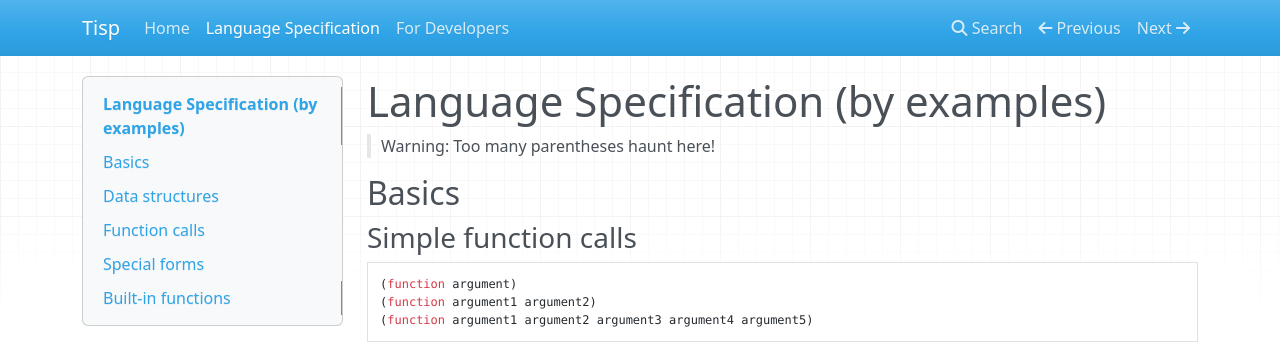
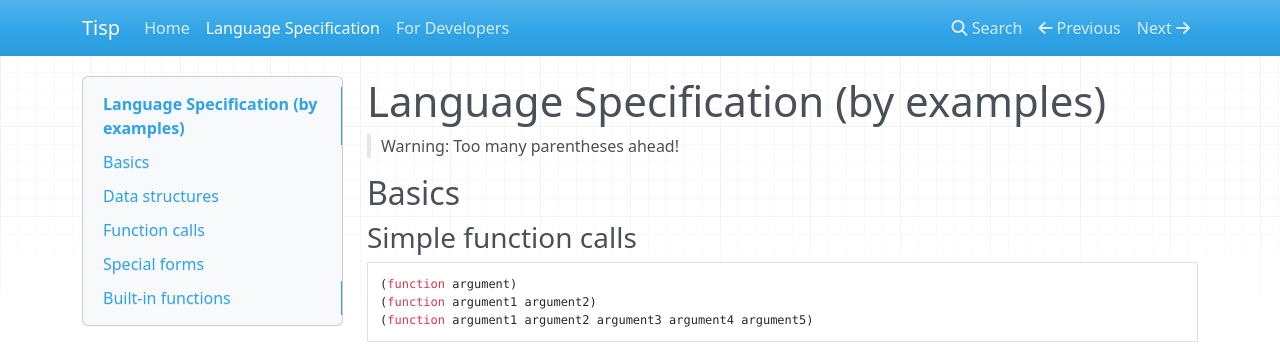
Before and after one commit to cloe-lang/cloe, an MkDocs documentation site: the page built from docs/language_specification.md, in a window 1280 px wide and 900 px high. Shown: the top 344 px of the window. Built offline with MkDocs 1.6.1, drawn with Linux system fonts in a browser that asks for light colours; nearby versions of some CDN libraries; old or Windows-style settings are respelled for this version of MkDocs.

Commit message:
Poke documentation

```diff
--- a/docs/language_specification.md
+++ b/docs/language_specification.md
@@ -1,6 +1,6 @@
 # Language Specification (by examples)
 
-> Warning: Too many parentheses haunt here!
+> Warning: Too many parentheses ahead!
 
 ## Basics
 
```
